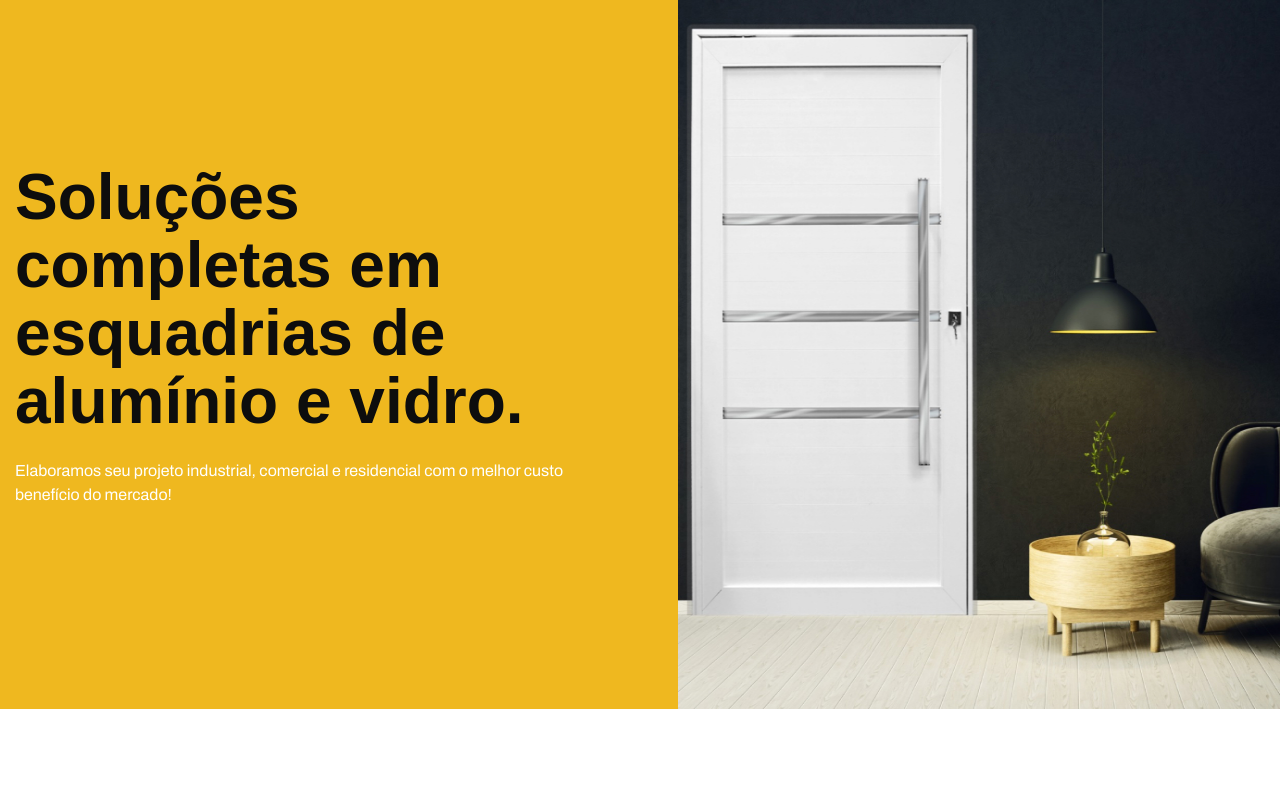
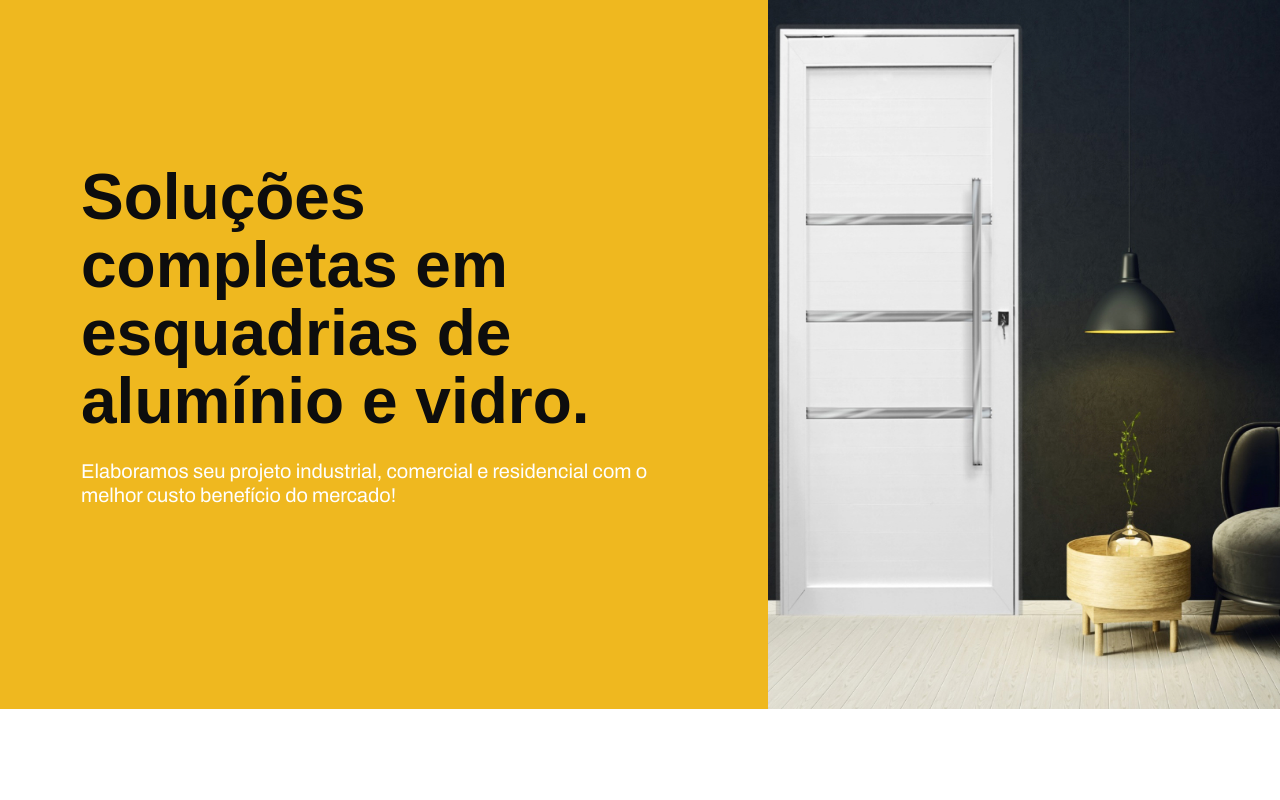
Before and after one commit to guilhermevitz/projetos, a plain HTML site: page mega-esquadrias/index.html in a window 1280 px wide. Shown: the top 800 px of the page. Drawn offline with nearby package versions, Linux system fonts and the light colour scheme; some icons are missing.

Commit message:
ajustes grid hero, icon size

```diff
--- a/mega-esquadrias/index.html
+++ b/mega-esquadrias/index.html
@@ -34,7 +34,7 @@
           trigger="loop"
           colors="primary:#0d0d0d,secondary:#0d0d0d"
           stroke="60"
-          style="width:100px;height:100px">
+          style="width:80px;height:80px">
       </lord-icon>
         </div>
       </div>
--- a/mega-esquadrias/scss/_hero.scss
+++ b/mega-esquadrias/scss/_hero.scss
@@ -4,13 +4,12 @@
   background-color: $yellow-01;
   display: grid;
   flex: 1;
-  grid-template-columns: 53% 47%;
+  grid-template-columns: 60% 40%;
   .container {
     display: flex;
     align-items: center;
-    justify-content: flex-end;
+    justify-content: space-evenly;
     flex: 1;
-    padding-right: 8.6rem;
     .content {
       width: 100%;
       max-width: 60.6rem;
@@ -19,6 +18,7 @@
       }
       p {
         color: $white;
+        font-size: 2rem;
         padding-bottom: 4rem;
       }
     }
```
Also changed, not shown: mega-esquadrias/css/main.css, 1 other file.
